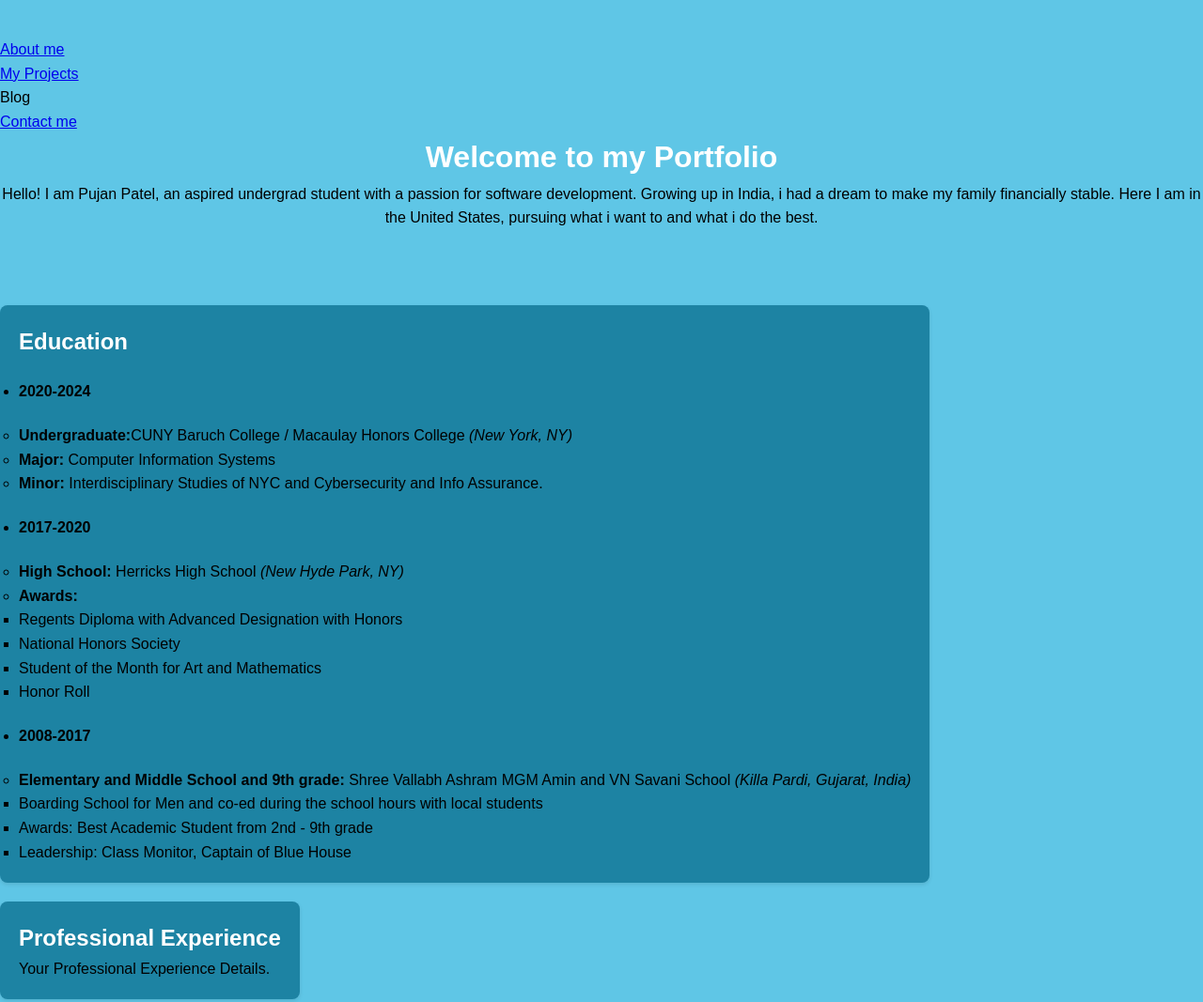
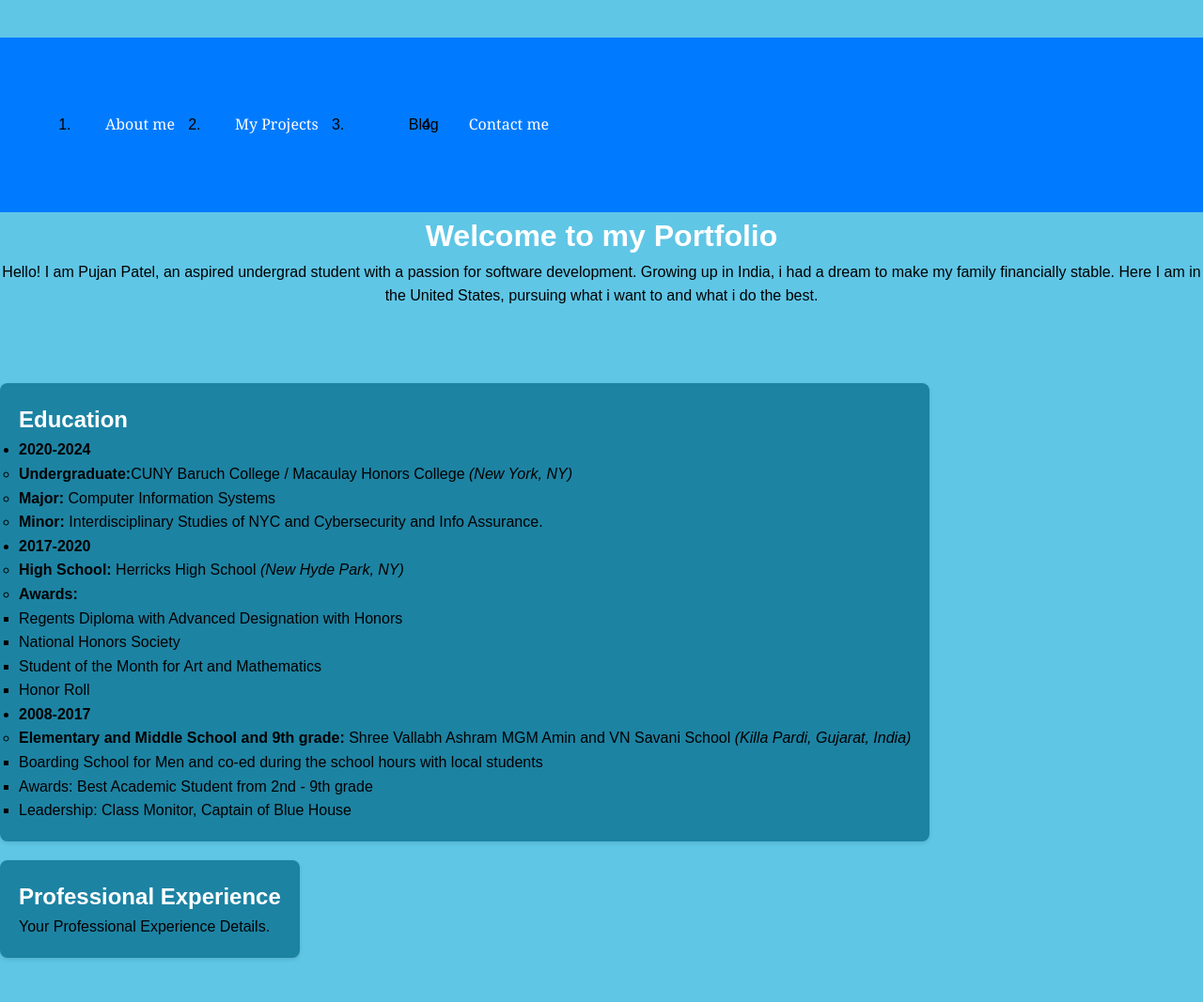
Before and after one commit to Pupat3l/portfolio, a plain HTML site: page index.html in a window 1280 px wide. Shown: the top 1067 px of the page at 94% size. Drawn offline with Linux system fonts and the light colour scheme.

Commit message:
added styling for nav

```diff
--- a/styles.css
+++ b/styles.css
@@ -1,18 +1,33 @@
-body, h1, h2, h3, p, ul, li {
+*{
     margin: 0;
     padding: 0;
+    box-sizing: border-box;
 }
-
 body {
     font-family: Arial, sans-serif;
     line-height: 1.6;
     background-color: rgb(95, 198, 230);
 }
 nav{
-    text-align: left;
-    padding
+    padding: 5rem;
+    background-color: #007BFF;
+    display:flex
 }
-
+nav ul{
+    list-style: non;
+    display:flex;
+    justify-content: center;
+}
+nav a{
+    color: #fff;
+    text-decoration: none;
+    font-family: Georgia, 'Times New Roman', Times, serif;
+    margin: 0 1rem;
+    padding: 0.5rem 1rem;
+  }
+  nav a:hover{
+    background-color: rgb(31, 69, 87);
+  }
 .container {
     max-width: 1200px;
     margin: 0 auto;
```
